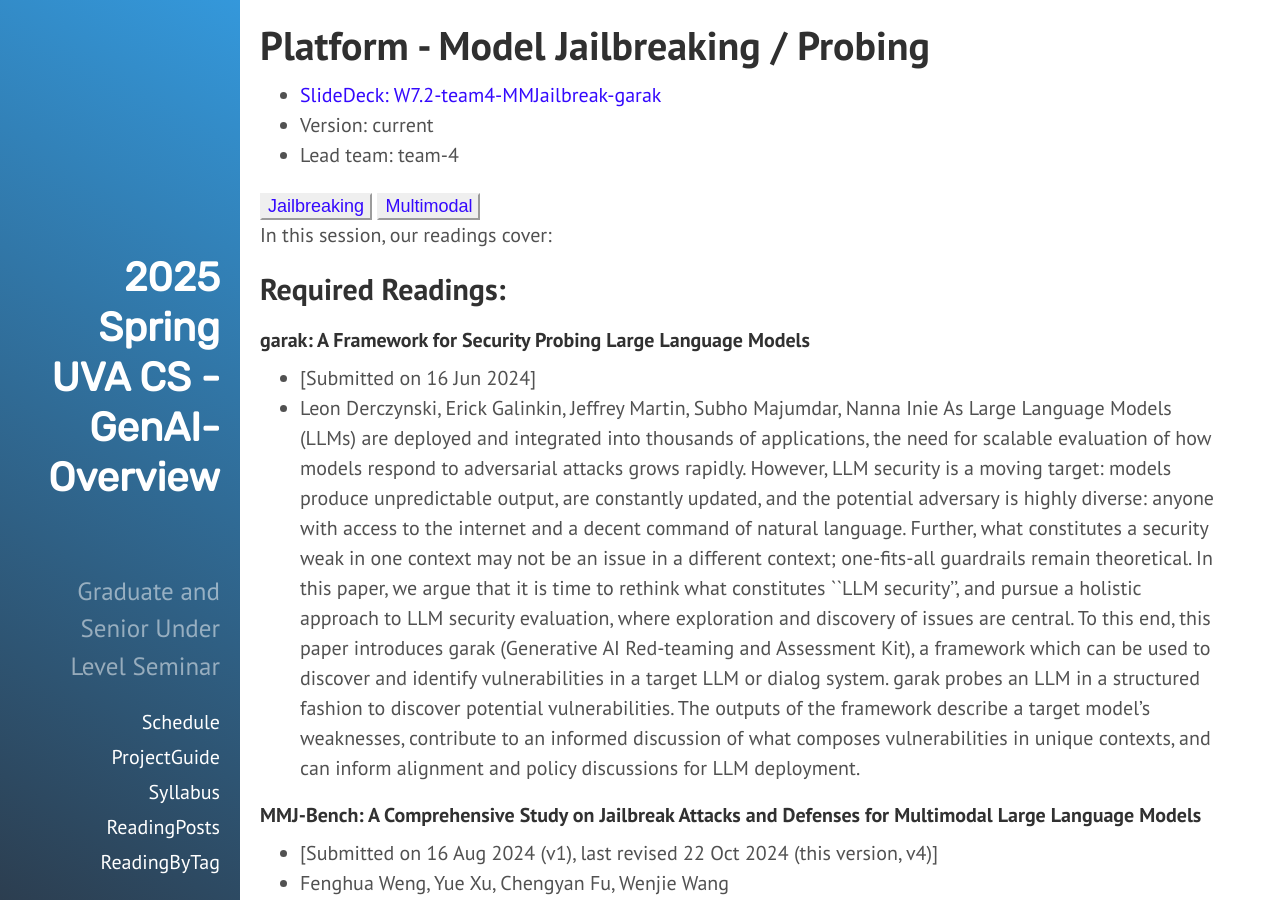
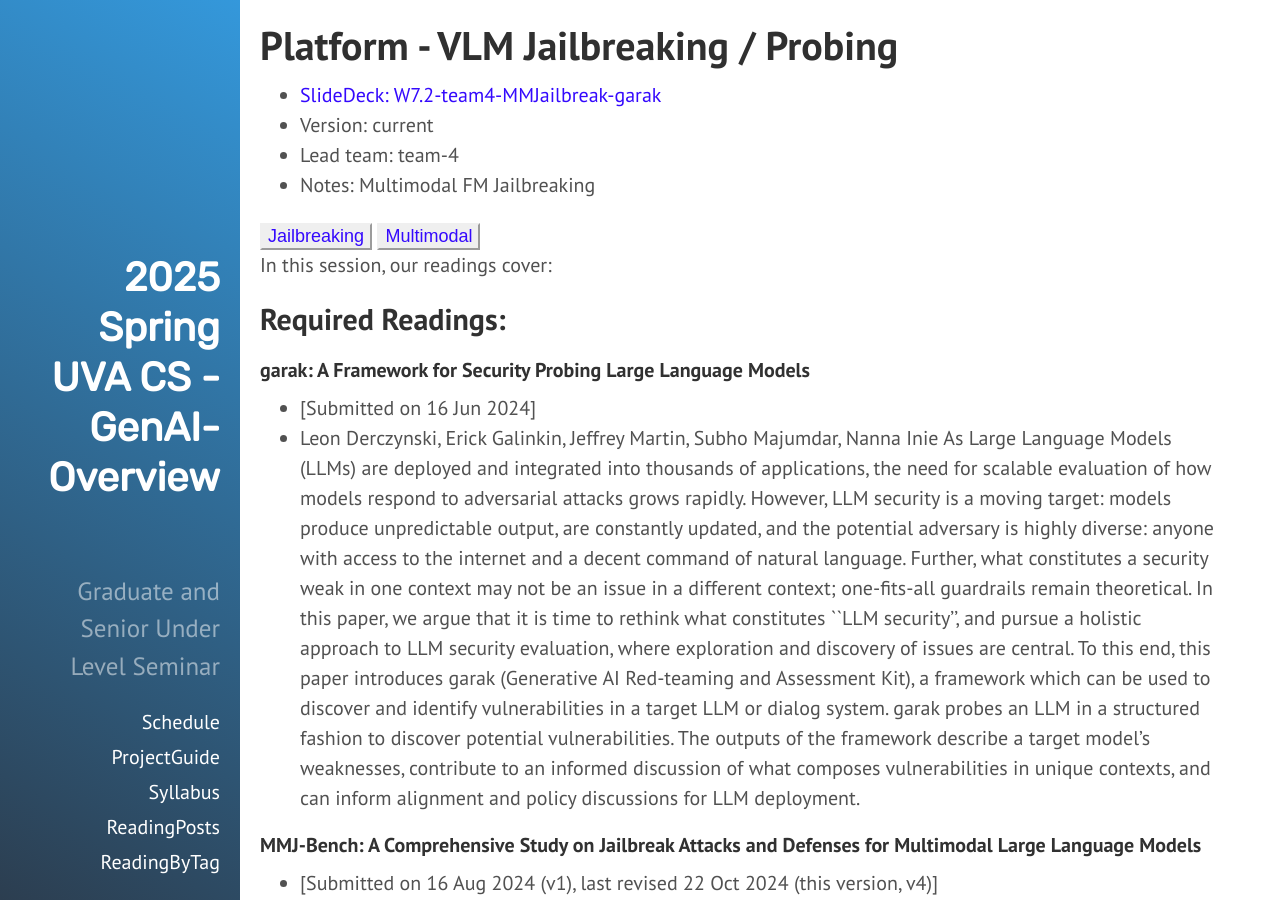
Before and after one commit to qiyanjun/2025sp-GenAI-overview, a Jekyll site: the page built from _contents/S0-L12.md, in a window 1280 px wide and 900 px high. Built offline with Jekyll 4.4.1, drawn with Linux system fonts in a browser that asks for light colours.

Commit message:
Update S0-L12.md

```diff
--- a/_contents/S0-L12.md
+++ b/_contents/S0-L12.md
@@ -1,10 +1,10 @@
 ---
 layout: post
-title: Platform - Model Jailbreaking / Probing
+title: Platform - VLM Jailbreaking / Probing
 lecture: W7.2-team4-MMJailbreak-garak
 lectureVersion: current
 extraContent:
-notes:
+notes: Multimodal FM Jailbreaking
 video: team-4
 tags:
 - Jailbreaking
```
